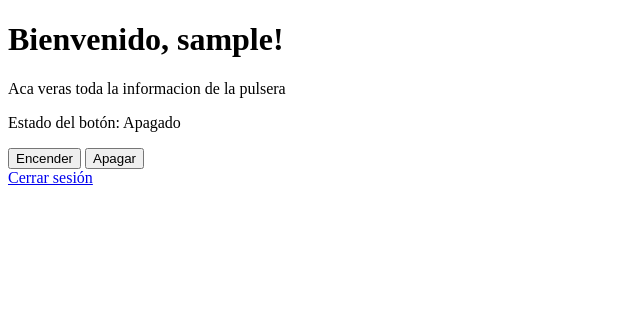
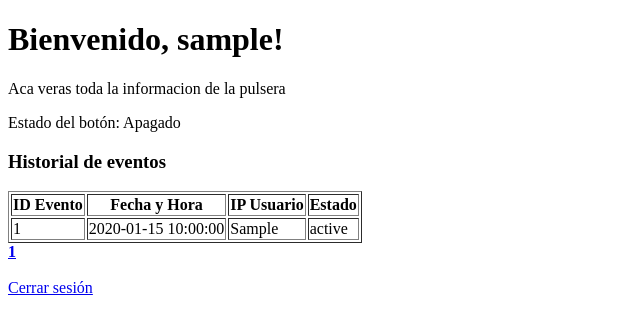
Before and after one commit to rocopolas/PROYECTO-PULSERA-NES, a PHP site: page /dashboard.php in a window 1280 px wide. Shown: the top 334 px of the page, without its empty margins (0-640 px from the left). Run offline with PHP 8.4, Linux system fonts and the light colour scheme; the visitor is signed in with stand-in values (Sample User, id 1); tables that the repository leaves empty or names only in its code hold one stand-in row (values such as "Sample post"); some libraries are stand-ins or nearby versions.

Commit message:
historial de eventos agregado, integracion con esp32 completa

```diff
--- a/dashboard.php
+++ b/dashboard.php
@@ -8,40 +8,31 @@ if (!isset($_SESSION['username'])) {
 }
 
 // Conexión a la base de datos
-$conn = new mysqli('localhost', 'root', '', 'usuarios');
-if ($conn->connect_error) {
-    die("Connection failed: " . $conn->connect_error);
+$conexion = new mysqli("localhost", "root", "", "usuarios");
+
+if ($conexion->connect_error) {
+    die("Error de conexión: " . $conexion->connect_error);
 }
 
-$mensaje = ""; // Variable para mostrar mensajes
-$username = $_SESSION['username']; // Usuario autenticado
+// Obtener el id del usuario logueado (puedes ajustar esto según tu estructura de sesión)
+$username = $_SESSION['username'];
+$query_usuario = "SELECT id FROM usuarios2 WHERE username = '$username'";
+$result_usuario = $conexion->query($query_usuario);
 
-if ($_SERVER['REQUEST_METHOD'] === 'POST') {
-    if (isset($_POST['action'])) {
-        $action = $_POST['action'];
+if ($result_usuario->num_rows > 0) {
+    $row_usuario = $result_usuario->fetch_assoc();
+    $id_usuario = $row_usuario['id'];
 
-        // Procesar la acción recibida
-        if ($action === 'encender') {
-            // Actualizar estado_boton a 1 (activado) para el usuario autenticado
-            $stmt = $conn->prepare("UPDATE usuarios2 SET estado_boton = 1 WHERE username = ?");
-            $stmt->bind_param("s", $username);
-            $stmt->execute();
-            $mensaje = "El botón fue encendido.";
-        } elseif ($action === 'apagar') {
-            // Actualizar estado_boton a 0 (desactivado) para el usuario autenticado
-            $stmt = $conn->prepare("UPDATE usuarios2 SET estado_boton = 0 WHERE username = ?");
-            $stmt->bind_param("s", $username);
-            $stmt->execute();
-            $mensaje = "El botón fue apagado.";
-        } else {
-            $mensaje = "Acción desconocida.";
-        }
-
-        $stmt->close();
-    }
+    // Obtener los registros del usuario desde la tabla registro_botones
+    $query_registros = "SELECT id_evento, timestamp, ip_usuario, estado
+                        FROM registro_botones
+                        WHERE id_usuario = $id_usuario
+                        ORDER BY timestamp DESC";
+    $result_registros = $conexion->query($query_registros);
+} else {
+    $id_usuario = null;
+    $result_registros = null;
 }
-
-$conn->close();
 ?>
 
 <!DOCTYPE html>
@@ -51,7 +42,6 @@ $conn->close();
     <meta name="viewport" content="width=device-width, initial-scale=1.0">
     <title>Dashboard</title>
     <script src="https://code.jquery.com/jquery-3.6.0.min.js"></script>
-    <script src="https://cdnjs.cloudflare.com/ajax/libs/push.js/0.0.11/push.min.js"></script>
     <script>
         document.addEventListener("DOMContentLoaded", function () {
         if (Notification.permission !== "granted") {
@@ -74,18 +64,6 @@ $conn->close();
                         $('#estado-boton').text('Estado del botón: ' + estado);
                         if(response.estado_boton == 1) {
                             console.log('El botón está encendido');
-                            if (Notification.permission === "granted") {
-                                Push.create("El botón está encendido", {
-                                    body: "El botón ha sido encendido.",
-                                    timeout: 4000,
-                                    onClick: function () {
-                                        window.focus();
-                                        this.close();
-                                    }
-                                });
-                            } else {
-                                console.log('Permiso de notificación no concedido');
-                            }
                         }
                     }
                 },
@@ -95,8 +73,8 @@ $conn->close();
             });
         }
 
-        // Actualiza el estado cada 2 segundos
-        setInterval(actualizarEstado, 2000);
+        // Actualiza el estado cada 1 segundos
+        setInterval(actualizarEstado, 1000);
 
         // Llama a la función al cargar la página
         $(document).ready(function() {
@@ -109,12 +87,74 @@ $conn->close();
     <p>Aca veras toda la informacion de la pulsera</p>
 
     <p id="estado-boton">Cargando estado del botón...</p>
+    <h3>Historial de eventos</h3>
+    <?php
+    // Paginación
+    $eventos_por_pagina = 10;
+    $pagina_actual = isset($_GET['pagina']) ? (int)$_GET['pagina'] : 1;
+    $offset = ($pagina_actual - 1) * $eventos_por_pagina;
 
-    <form method="POST" action="dashboard.php">
-        <button type="submit" name="action" value="encender">Encender</button>
-        <button type="submit" name="action" value="apagar">Apagar</button>
-    </form>
+    // Consulta con límite y desplazamiento
+    $query_paginada = "SELECT id_evento, timestamp, ip_usuario, estado
+                       FROM registro_botones
+                       WHERE id_usuario = $id_usuario
+                       ORDER BY timestamp DESC
+                       LIMIT $eventos_por_pagina OFFSET $offset";
+    $result_paginada = $conexion->query($query_paginada);
 
+    // Total de registros para calcular el número de páginas
+    $query_total = "SELECT COUNT(*) as total FROM registro_botones WHERE id_usuario = $id_usuario";
+    $result_total = $conexion->query($query_total);
+    $total_eventos = $result_total->fetch_assoc()['total'];
+    $total_paginas = ceil($total_eventos / $eventos_por_pagina);
+    ?>
+
+    <?php if ($result_paginada && $result_paginada->num_rows > 0): ?>
+        <table border="1">
+            <thead>
+                <tr>
+                    <th>ID Evento</th>
+                    <th>Fecha y Hora</th>
+                    <th>IP Usuario</th>
+                    <th>Estado</th>
+                </tr>
+            </thead>
+            <tbody>
+                <?php while ($row = $result_paginada->fetch_assoc()): ?>
+                    <tr>
+                        <td><?php echo htmlspecialchars($row['id_evento']); ?></td>
+                        <td><?php echo htmlspecialchars($row['timestamp']); ?></td>
+                        <td><?php echo htmlspecialchars($row['ip_usuario']); ?></td>
+                        <td><?php echo htmlspecialchars($row['estado']); ?></td>
+                    </tr>
+                <?php endwhile; ?>
+            </tbody>
+        </table>
+
+        <!-- Navegación de páginas -->
+        <div>
+            <?php if ($pagina_actual > 1): ?>
+                <a href="?pagina=<?php echo $pagina_actual - 1; ?>">Anterior</a>
+            <?php endif; ?>
+
+            <?php for ($i = 1; $i <= $total_paginas; $i++): ?>
+                <a href="?pagina=<?php echo $i; ?>" <?php if ($i == $pagina_actual) echo 'style="font-weight: bold;"'; ?>>
+                    <?php echo $i; ?>
+                </a>
+            <?php endfor; ?>
+
+            <?php if ($pagina_actual < $total_paginas): ?>
+                <a href="?pagina=<?php echo $pagina_actual + 1; ?>">Siguiente</a>
+            <?php endif; ?>
+        </div>
+    <?php else: ?>
+        <p>No hay registros disponibles para este usuario.</p>
+    <?php endif; ?>
+    <br>
     <a href="logout.php">Cerrar sesión</a>
 </body>
 </html>
+
+<?php
+$conexion->close();
+?>
```
Also changed, not shown: webhook/webhook.php (line endings or trailing spaces).
